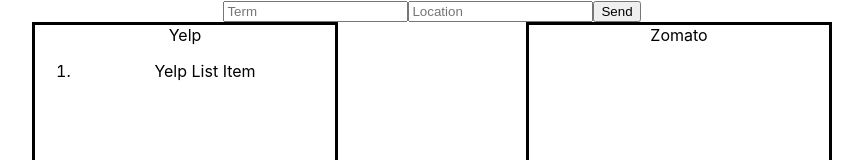
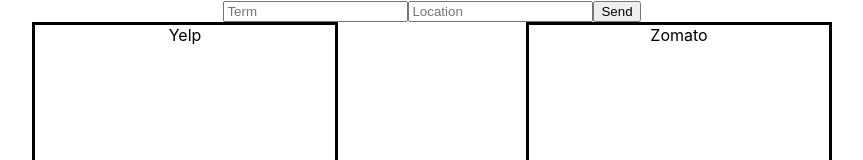
Before and after one commit to fizzleRaider7645/true-taste, a React (Create React App) app in the folder client/: page / in a window 1280 px wide. Shown: the top 160 px of the page, without its empty margins (208-1071 px from the left). Built offline with nearby package versions, Linux system fonts and the light colour scheme.

Commit message:
mapping over yelp results and render <li> for each

```diff
--- a/client/src/components/Results.js
+++ b/client/src/components/Results.js
@@ -1,12 +1,16 @@
-import React from 'react'
+import React, {Component } from 'react'
 import YelpList from './YelpList'
 
-export const Results = props => {
+export class Results extends Component {
+    constructor(props) {
+        super()
+    }
+    render() {
         return (
             <div id="results">
                 <div id="yelp">
                     <header id='yelp-header'>Yelp</header>
-                <YelpList />
+                    <YelpList data={this.props.searchData.yelpData}/>
                 </div>
 
                 <div id="zomato">
@@ -15,3 +19,4 @@
             </div>
         )
     }
+}
--- a/client/src/components/YelpList.js
+++ b/client/src/components/YelpList.js
@@ -5,9 +5,13 @@
         super()
     }
     render() {
+        let results;
+        if(this.props.data) {
+            results = this.props.data.businesses.map(business => <li key={Math.random()}>{business.name} - {business.location.address1}</li>)
+        }
         return (
             <ol>
-                <li>Yelp List Item</li>
+                {results}
             </ol>
         )
     }
```
Lines whose indentation alone changed are shown as unchanged.
